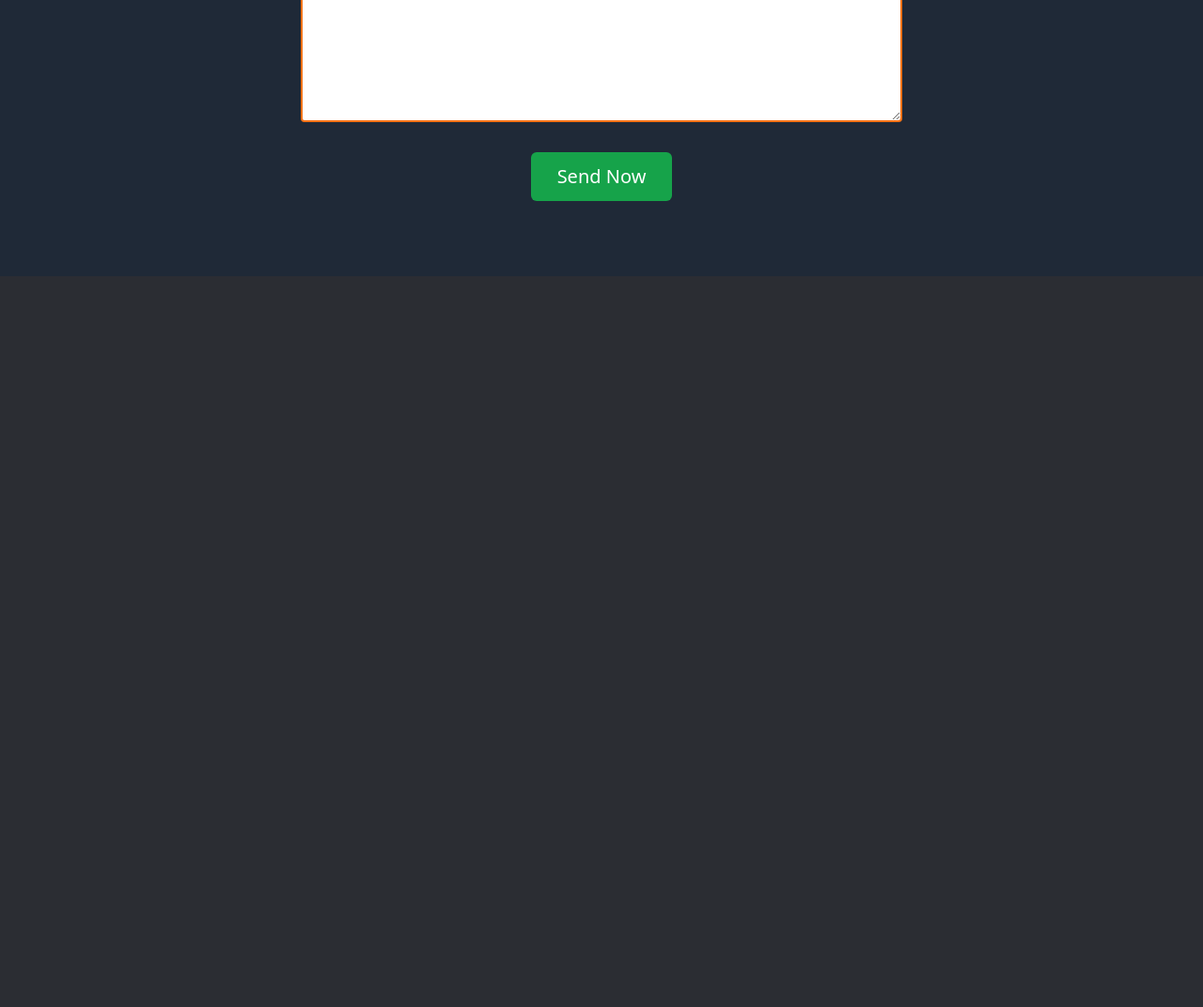
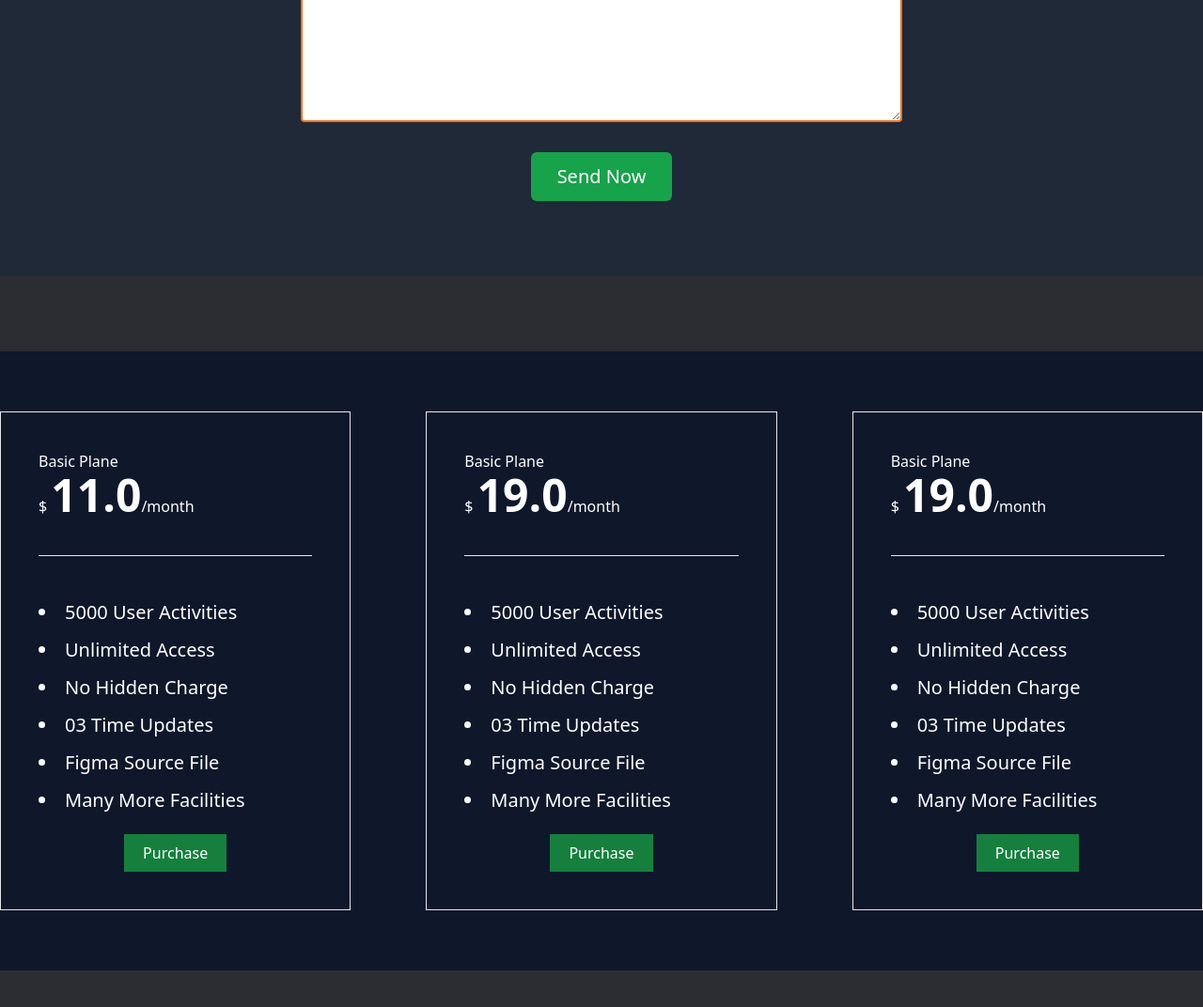
Before and after one commit to saiful963/first-tailwind-project, a website built with Vite: page index.html in a window 1280 px wide. Shown: the part 2657-3729 px from the top of the page at 94% size. Before the commit the page ends 2951 px from the top, so only its background shows below. Built offline with nearby package versions, Linux system fonts and the light colour scheme.

Commit message:
plan section

```diff
--- a/index.html
+++ b/index.html
@@ -242,5 +242,80 @@
       </div>
     </section>
     <!-- form section ends -->
+    <!-- plan section -->
+    <section class="bg-slate-900 my-16 sm:my-20 py-12 sm:py-16">
+      <div
+        class="text-white grid md:grid-cols-2 lg:grid-cols-3 gap-10 sm:gap-16 md:gap-20"
+      >
+        <div class="border p-10">
+          <h5>Basic Plane</h5>
+          <h2>
+            $
+            <span class="text-xl sm:text-2xl md:text-5xl font-bold">11.0</span
+            >/month
+          </h2>
+          <hr class="my-10" />
+          <ul class="list-disc list-inside text-xl leading-10">
+            <li>5000 User Activities</li>
+            <li>Unlimited Access</li>
+            <li>No Hidden Charge</li>
+            <li>03 Time Updates</li>
+            <li>Figma Source File</li>
+            <li>Many More Facilities</li>
+          </ul>
+          <button
+            class="bg-green-700 px-5 py-2 block mx-auto mt-4 hover:bg-green-800 transition"
+          >
+            Purchase
+          </button>
+        </div>
+        <div class="border p-10">
+          <h5>Basic Plane</h5>
+          <h2>
+            $
+            <span class="text-xl sm:text-2xl md:text-5xl font-bold">19.0</span
+            >/month
+          </h2>
+          <hr class="my-10" />
+          <ul class="list-disc list-inside text-xl leading-10">
+            <li>5000 User Activities</li>
+            <li>Unlimited Access</li>
+            <li>No Hidden Charge</li>
+            <li>03 Time Updates</li>
+            <li>Figma Source File</li>
+            <li>Many More Facilities</li>
+          </ul>
+          <button
+            class="bg-green-700 px-5 py-2 block mx-auto mt-4 hover:bg-green-800 transition"
+          >
+            Purchase
+          </button>
+        </div>
+        <div class="border p-10">
+          <h5>Basic Plane</h5>
+          <h2>
+            $
+            <span class="text-xl sm:text-2xl md:text-5xl font-bold">19.0</span
+            >/month
+          </h2>
+          <hr class="my-10" />
+          <ul class="list-disc list-inside text-xl leading-10">
+            <li>5000 User Activities</li>
+            <li>Unlimited Access</li>
+            <li>No Hidden Charge</li>
+            <li>03 Time Updates</li>
+            <li>Figma Source File</li>
+            <li>Many More Facilities</li>
+          </ul>
+          <button
+            class="bg-green-700 px-5 py-2 block mx-auto mt-4 hover:bg-green-800 transition"
+          >
+            Purchase
+          </button>
+        </div>
+      </div>
+    </section>
+
+    <!-- plan section end -->
   </body>
 </html>
```
